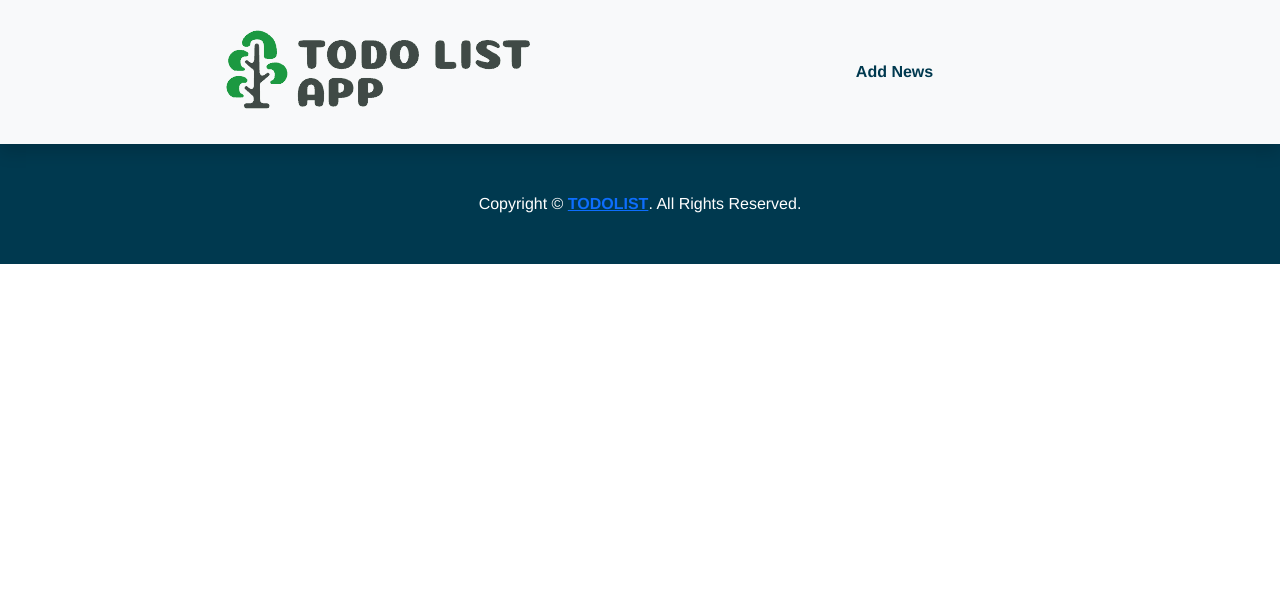
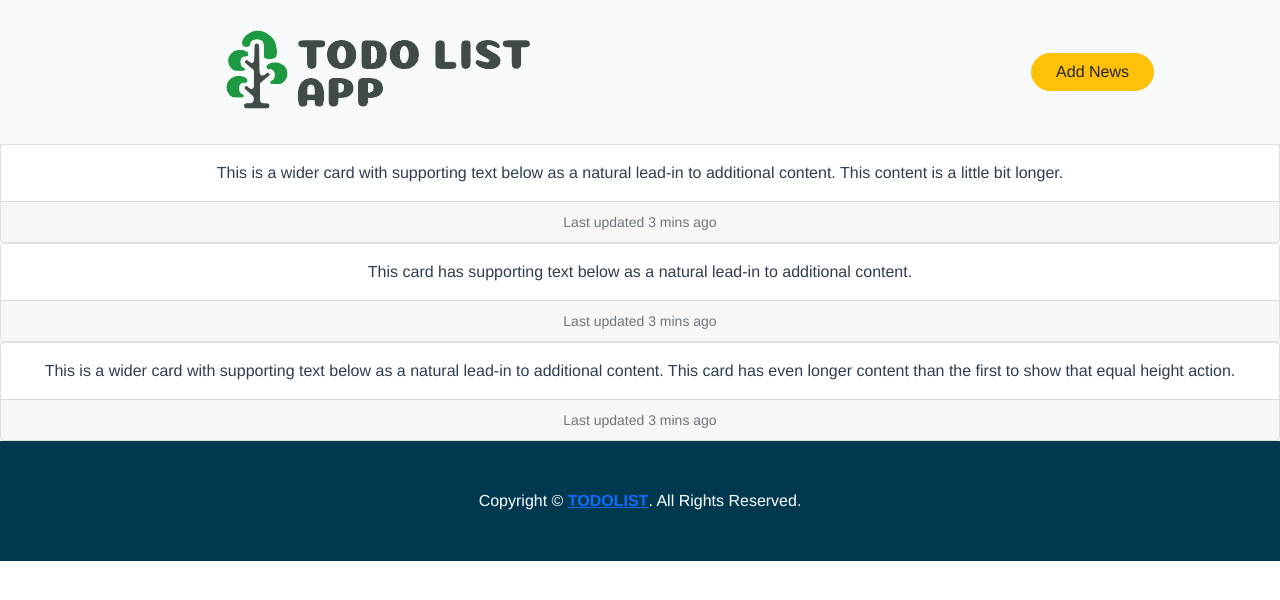
Before and after one commit to fegisucepto/frontend-batara, a Vue app: page / in a window 1280 px wide. Shown: the top 600 px of the page. Built offline with nearby package versions, Linux system fonts and the light colour scheme.

Commit message:
progress

```diff
--- /dev/null
+++ b/src/components/HomePage.vue
@@ -0,0 +1,46 @@
+<template>
+  <section>
+    <div>
+      <b-card-group deck>
+        <b-card>
+          <b-card-text>
+            This is a wider card with supporting text below as a natural lead-in
+            to additional content. This content is a little bit longer.
+          </b-card-text>
+          <template #footer>
+            <small class="text-muted">Last updated 3 mins ago</small>
+          </template>
+        </b-card>
+
+        <b-card>
+          <b-card-text>
+            This card has supporting text below as a natural lead-in to
+            additional content.
+          </b-card-text>
+          <template #footer>
+            <small class="text-muted">Last updated 3 mins ago</small>
+          </template>
+        </b-card>
+
+        <b-card>
+          <b-card-text>
+            This is a wider card with supporting text below as a natural lead-in
+            to additional content. This card has even longer content than the
+            first to show that equal height action.
+          </b-card-text>
+          <template #footer>
+            <small class="text-muted">Last updated 3 mins ago</small>
+          </template>
+        </b-card>
+      </b-card-group>
+    </div>
+  </section>
+</template>
+
+<script>
+export default {
+  name: 'HomePage'
+}
+</script>
+
+<style></style>
--- a/src/components/Navbar.vue
+++ b/src/components/Navbar.vue
@@ -23,10 +23,16 @@
           <div class="navbar-nav font-weight-bold mx-auto py-0">
             <ul class="navbar-nav ms-auto my-2 my-lg-0">
               <li class="nav-item">
-                <a class="nav-link" href="/todo-items">Add News</a>
+                <a class="nav-link" href="/home"></a>
               </li>
             </ul>
           </div>
+          <a
+            class="btn btn-warning px-4 mr-2"
+            href="/todo-items"
+            role="button"
+            >Add News</a
+          >
         </div>
       </div>
     </nav>
--- a/src/views/HomeView.vue
+++ b/src/views/HomeView.vue
@@ -1,12 +1,14 @@
 <template>
   <section>
     <NavbarPage />
+    <HomePage />
     <FooterPage />
   </section>
 </template>
 <script>
 import NavbarPage from '@/components/Navbar'
 import FooterPage from '@/components/Footer'
+import HomePage from '@/components/HomePage'
 
 export default {
   name: 'HomeView',
@@ -18,7 +20,8 @@ export default {
   },
   components: {
     NavbarPage,
-    FooterPage
+    FooterPage,
+    HomePage
   }
 }
 </script>
```
